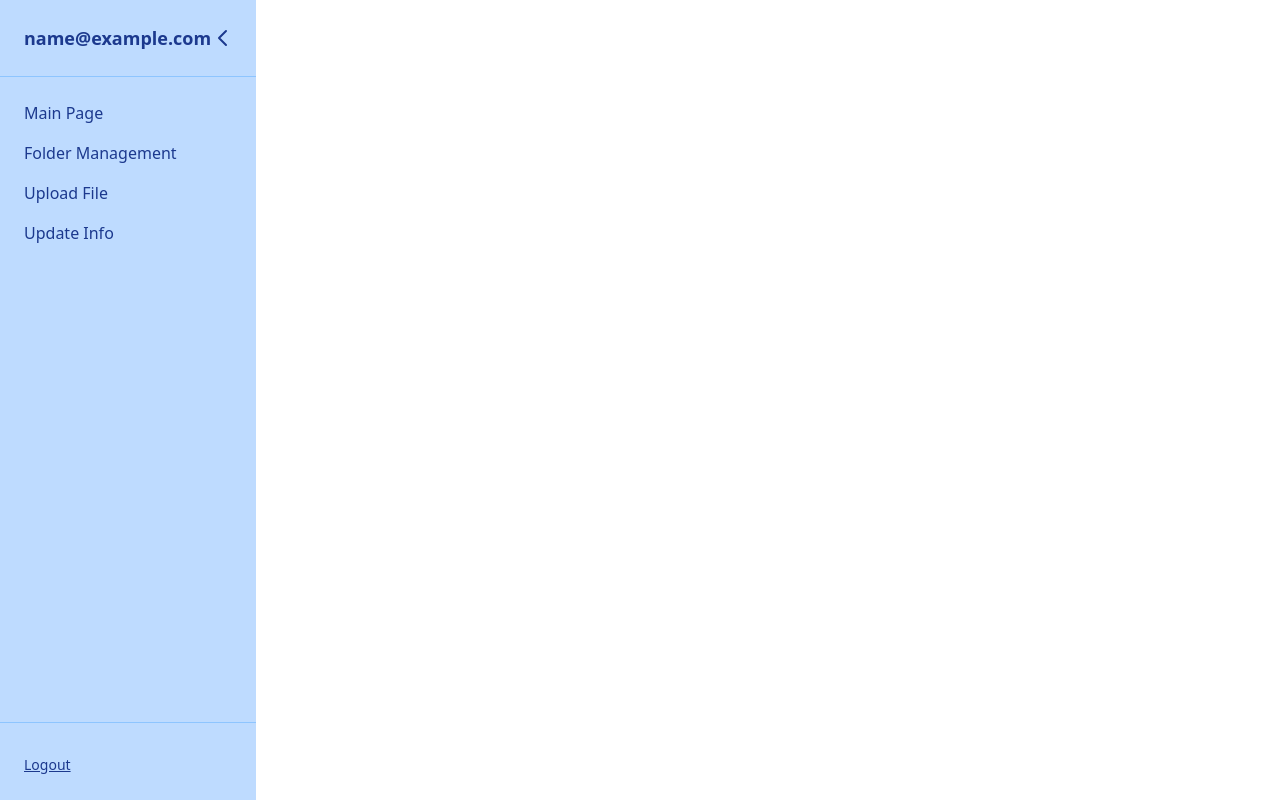
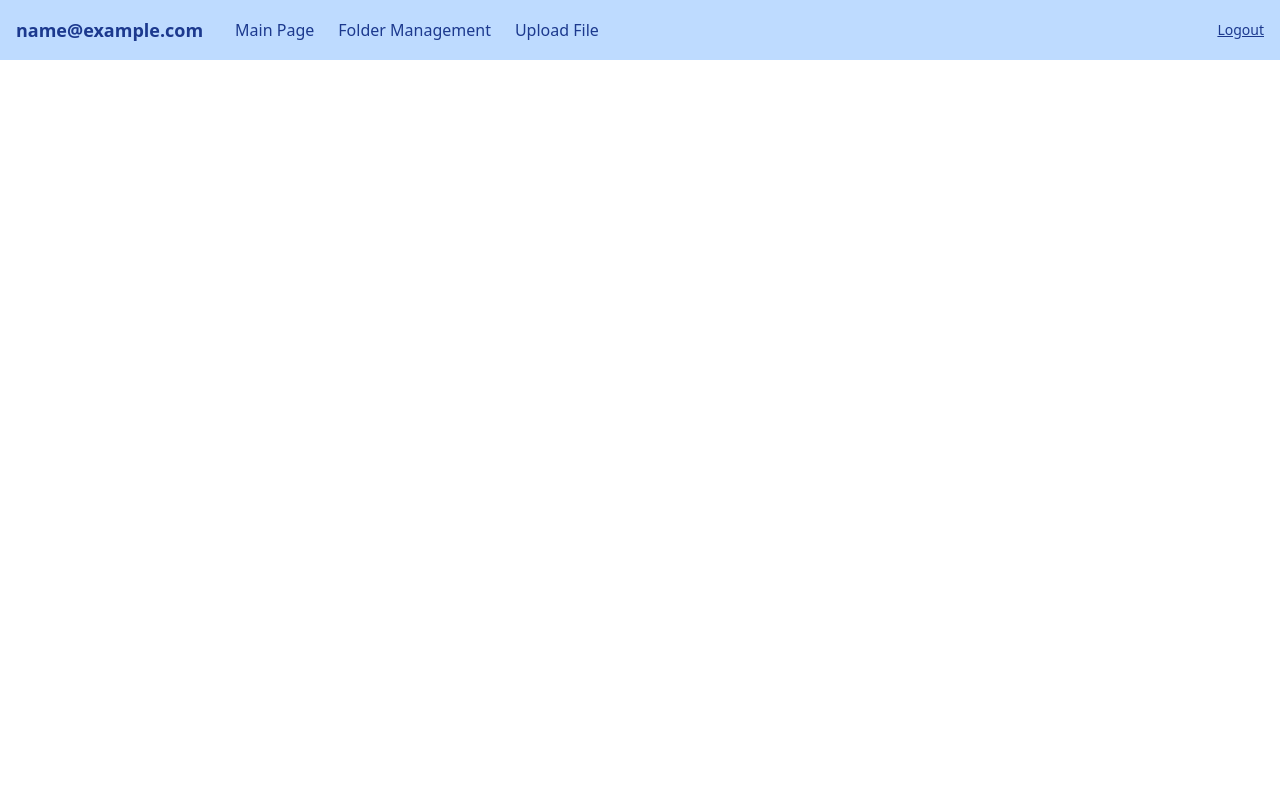
Before and after one commit to emirozturk/SpectralLibrary, a Vue app in the folder spectral-library-frontend/: page /user in a window 1280 px wide. Built offline with nearby package versions, Linux system fonts and the light colour scheme; sample sign-in values are in the browser's storage.

Commit message:
Sidebar yukarı alındı

```diff
--- a/spectral-library-frontend/src/components/user/UserLayout.vue
+++ b/spectral-library-frontend/src/components/user/UserLayout.vue
@@ -3,8 +3,7 @@ export default {
   name: 'UserLayout',
   data() {
     return {
-      collapsed: false, // Controls whether the sidebar is collapsed
-      // Replace with your actual user data retrieval (e.g., from Vuex, Pinia, etc.)
+      // Retrieve the user's email from local storage
       userEmail: JSON.parse(localStorage.getItem('user'))["email"]
     };
   },
@@ -12,43 +11,21 @@ export default {
     logout() {
       localStorage.removeItem('token');
       this.$router.push('/login');
-    },
-    toggleSidebar() {
-      this.collapsed = !this.collapsed;
     }
   }
 };
 </script>
 
 <template>
-  <div class="min-h-screen flex">
-    <!-- Sidebar -->
-    <aside
-      :class="[
-        collapsed ? 'w-16' : 'w-64',
-        'bg-blue-200 text-blue-900 flex flex-col transition-all duration-300'
-      ]"
-    >
-      <div class="p-6 border-b border-blue-300 flex items-center justify-between">
-        <!-- Show user email only when expanded -->
-        <p v-if="!collapsed" class="text-lg font-semibold">{{ userEmail }}</p>
-        <!-- Toggle button with icons -->
-        <button @click="toggleSidebar" class="focus:outline-none">
-          <svg v-if="collapsed" xmlns="http://www.w3.org/2000/svg" class="h-6 w-6" fill="none"
-            viewBox="0 0 24 24" stroke="currentColor">
-            <!-- Expand Icon (right arrow) -->
-            <path stroke-linecap="round" stroke-linejoin="round" stroke-width="2" d="M9 5l7 7-7 7" />
-          </svg>
-          <svg v-else xmlns="http://www.w3.org/2000/svg" class="h-6 w-6" fill="none"
-            viewBox="0 0 24 24" stroke="currentColor">
-            <!-- Collapse Icon (left arrow) -->
-            <path stroke-linecap="round" stroke-linejoin="round" stroke-width="2" d="M15 19l-7-7 7-7" />
-          </svg>
-        </button>
-      </div>
-      <!-- Navigation (visible only when expanded) -->
-      <nav v-if="!collapsed" class="flex-1 p-6">
-        <ul class="space-y-4">
+  <div class="min-h-screen flex flex-col">
+    <!-- Top Navigation Bar -->
+    <header class="bg-blue-200 text-blue-900 p-4 flex items-center justify-between shadow-md">
+      <div class="flex items-center space-x-8">
+        <!-- User email display -->
+        <span class="text-lg font-semibold">{{ userEmail }}</span>
+        <!-- Navigation links -->
+        <nav>
+          <ul class="flex space-x-6">
             <li>
               <router-link to="/user/main-layout" class="hover:text-blue-700">
                 Main Page
@@ -64,30 +41,21 @@ export default {
                 Upload File
               </router-link>
             </li>
-          <li>
-            <router-link to="/user/update-info" class="hover:text-blue-700">
-              Update Info
-            </router-link>
-          </li>
           </ul>
         </nav>
-      <!-- Logout (visible only when expanded) -->
-      <div v-if="!collapsed" class="p-6 border-t border-blue-300">
-        <button
-          @click="logout"
-          class="mt-2 text-sm underline hover:text-blue-700 focus:outline-none"
-        >
+      </div>
+      <!-- Logout button -->
+      <button @click="logout" class="text-sm underline hover:text-blue-700 focus:outline-none">
         Logout
       </button>
-      </div>
-    </aside>
-    <!-- Main Content -->
-    <main class="flex-1 p-8 bg-white-50">
+    </header>
+    <!-- Main Content Area -->
+    <main class="flex-1 p-8 bg-white">
       <router-view></router-view>
     </main>
   </div>
 </template>
 
 <style scoped>
-/* You can adjust additional styles as needed */
+/* Additional modern styling can be added as needed */
 </style>
```
Lines whose indentation alone changed are shown as unchanged.
